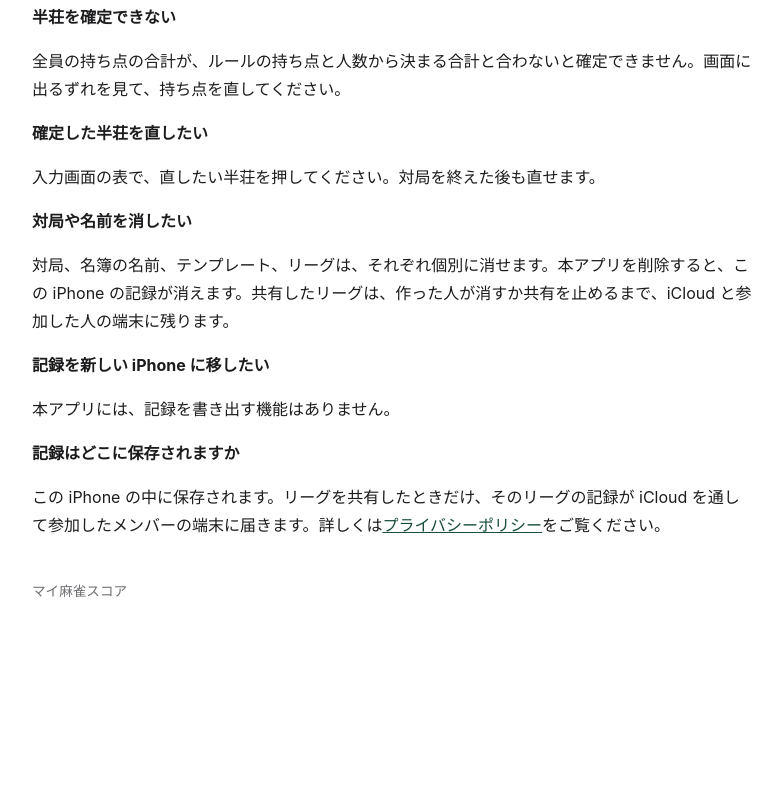
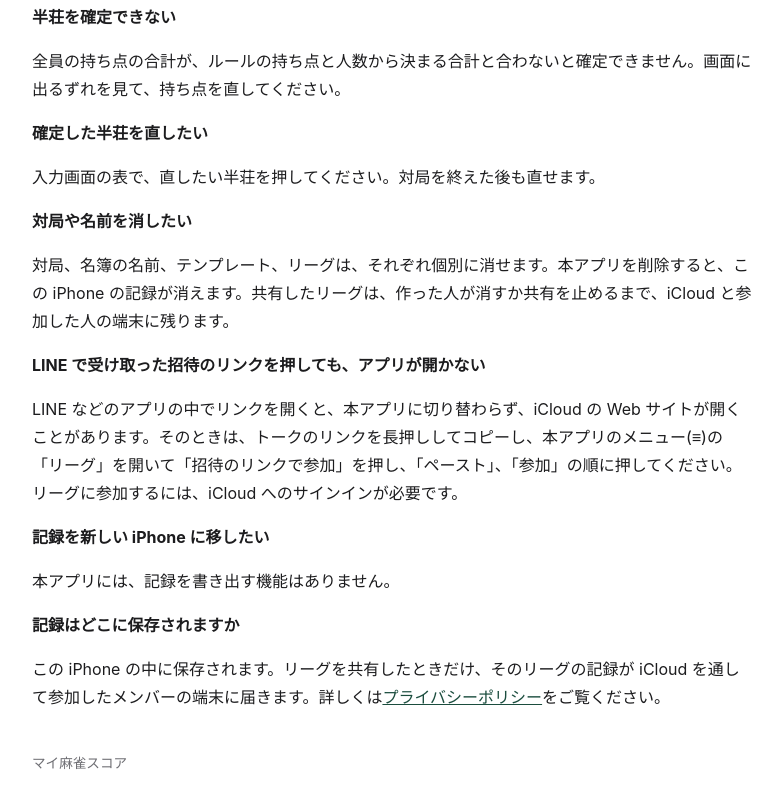
Before and after one commit to yuru-AI-labo/mahjong-score-support, a plain HTML site: page support/index.html in a window 1280 px wide. Shown: the part 750-1550 px from the top of the page, without its empty margins (248-1030 px from the left). Before the commit the page ends 1378 px from the top, so only its background shows below. Drawn offline with Linux system fonts and the light colour scheme.

Commit message:
LINE で招待のリンクが開かないときの参加の方法をよくある質問に足す

```diff
--- a/support/index.html
+++ b/support/index.html
@@ -25,6 +25,8 @@ a{color:var(--accent)}footer{margin-top:3em;color:var(--sub);font-size:.85em}
 <p>入力画面の表で、直したい半荘を押してください。対局を終えた後も直せます。</p>
 <p><strong>対局や名前を消したい</strong></p>
 <p>対局、名簿の名前、テンプレート、リーグは、それぞれ個別に消せます。本アプリを削除すると、この iPhone の記録が消えます。共有したリーグは、作った人が消すか共有を止めるまで、iCloud と参加した人の端末に残ります。</p>
+<p><strong>LINE で受け取った招待のリンクを押しても、アプリが開かない</strong></p>
+<p>LINE などのアプリの中でリンクを開くと、本アプリに切り替わらず、iCloud の Web サイトが開くことがあります。そのときは、トークのリンクを長押ししてコピーし、本アプリのメニュー(≡)の「リーグ」を開いて「招待のリンクで参加」を押し、「ペースト」、「参加」の順に押してください。リーグに参加するには、iCloud へのサインインが必要です。</p>
 <p><strong>記録を新しい iPhone に移したい</strong></p>
 <p>本アプリには、記録を書き出す機能はありません。</p>
 <p><strong>記録はどこに保存されますか</strong></p>
```
